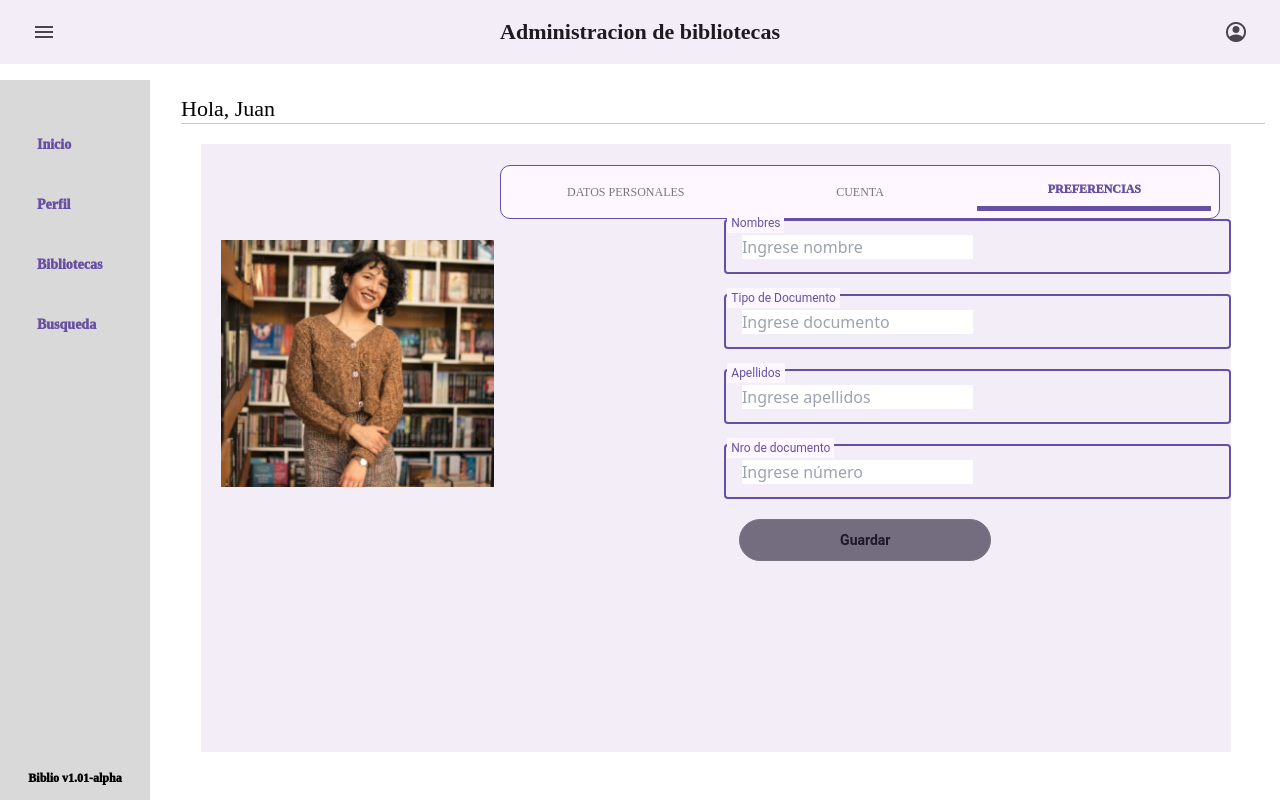
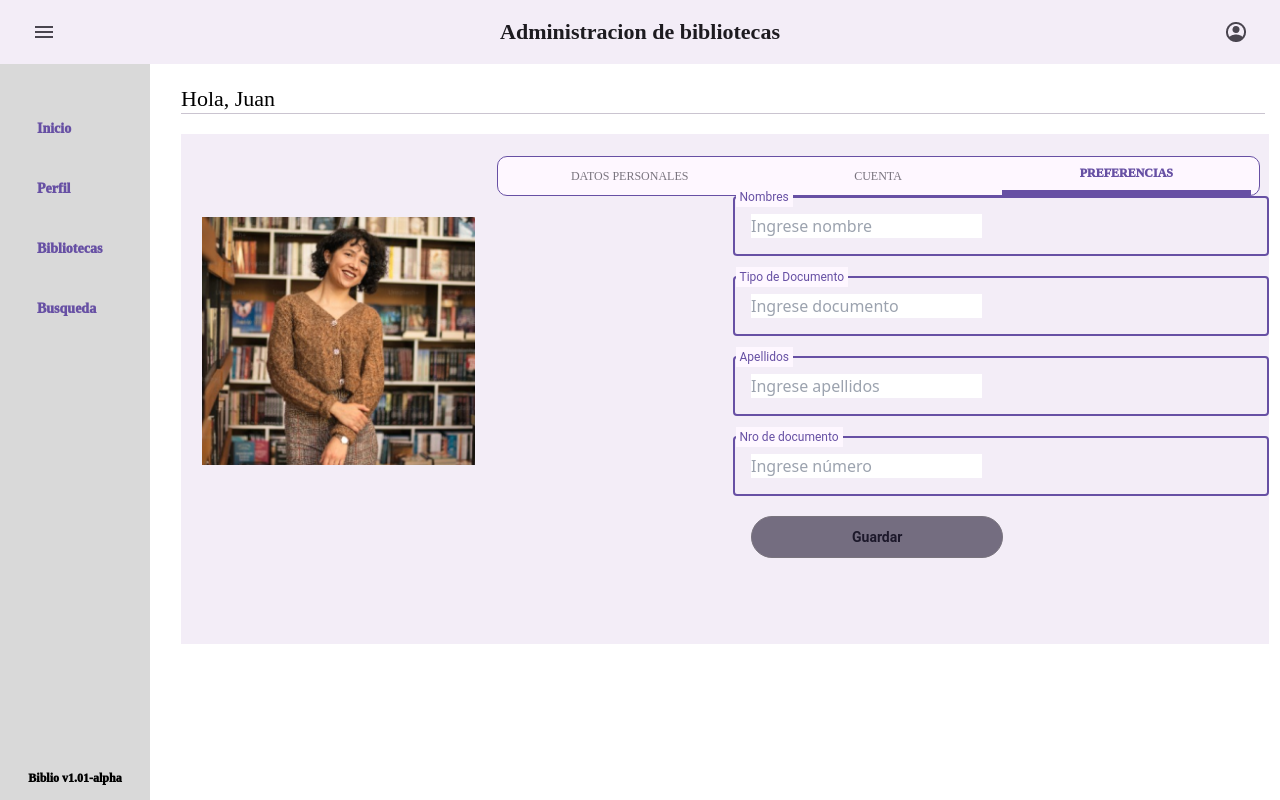
Before and after one commit to Denwort/virtual_library-frontend, a Next.js app: page /perfilPref in a window 1280 px wide. Built offline with nearby package versions, Linux system fonts and the light colour scheme.

Commit message:
perfiles

```diff
--- a/src/styles/style_layout.css
+++ b/src/styles/style_layout.css
@@ -69,7 +69,7 @@ header {
 
 
 nav {
-    top: 80px;
+    top: 64px;
     background-color: #D9D9D9;
     position: fixed;
     margin: 0;
@@ -103,7 +103,7 @@ nav > ul > li > a {
 }
 
 main {
-    margin-top: 80px;
+    margin-top: 70px;
     margin-left: 166px;
     padding: 15px;
 }
--- a/src/styles/style_perfiles.css
+++ b/src/styles/style_perfiles.css
@@ -12,16 +12,16 @@
 #form_perfil {
     display: flex;
     flex-direction: column;
-    width: 95%;
-    height: 76vh;
+    width: 1088px;
+    height: 510px;
     flex-shrink: 0;
     background: #F3EDF7;
-    margin: 20px;
+    margin-top: 20px;
 }
 
   #barra_perfil {
-    width: 70%;
-    height:9%;
+    width: 763px;
+    height: 40px;
     background: #FEF7FF;
     border-radius: 10px;
     border: 1px #6750A4 solid;
@@ -64,6 +64,7 @@
   #imagen_perfil {
     margin-left: 4%;
     margin-top: 4%;
+    min-width: 200px;
   }
 
   #cuadro_texto_nombre{
@@ -74,7 +75,7 @@
     border-radius: 4px 4px 0px 0px;
     margin-left: 0%;
     margin-right: auto;
-    margin-top: 4%;
+    margin-top: 35px;
   }
 
   #cuadro_texto_tipo{
@@ -85,7 +86,7 @@
     border-radius: 4px 4px 0px 0px;
     margin-left: 0%;
     margin-right: auto;
-    margin-top: 1%;
+    margin-top: 8px;
   }
 
   #cuadro_texto_ape{
@@ -96,7 +97,7 @@
     border-radius: 4px 4px 0px 0px;
     margin-left: 0%;
     margin-right: auto;
-    margin-top: 1%;
+    margin-top: 8px;
   }
 
   #cuadro_texto_nro{
@@ -107,8 +108,10 @@
     border-radius: 4px 4px 0px 0px;
     margin-left: 0%;
     margin-right: auto;
-    margin-top: 1%;
+    margin-top: 8px;
   }
+
+
 
 #text_perfil{
   display: flex;
@@ -131,7 +134,7 @@
 
 .content_perfil{
   display: flex;
-  height: 35px;
+  height: 40px;
   position: relative;
   flex-direction: column;
   justify-content: center;
@@ -194,18 +197,18 @@
   font-style: normal;
   font-weight: bold;
   line-height: 20px; /* 142.857% */
-  background: #746d80;
+  background: var(--m-3-sys-light-secondary-container, #746d80);
   display: flex;
+  gap: 8px;
   padding: 10px 24px;
   justify-content: center;
   align-items: center;
-  gap: 8px;
   display: inline-flex;
   flex-direction: column;
   padding-left: 100px;
   padding-right: 100px;
   margin-top: 0%;
-  margin-left: 3%;
+  margin-left: 18px;
 }
 
 .guardar:hover {
```
